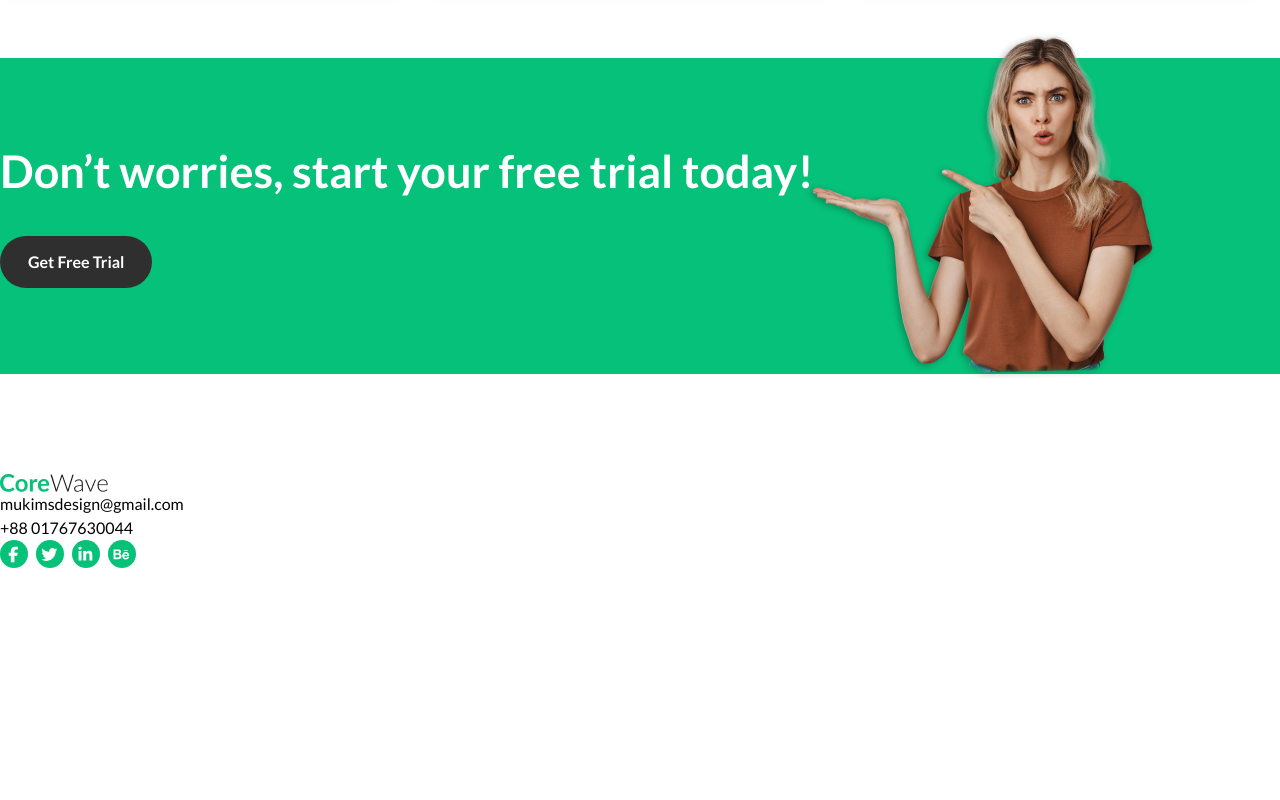
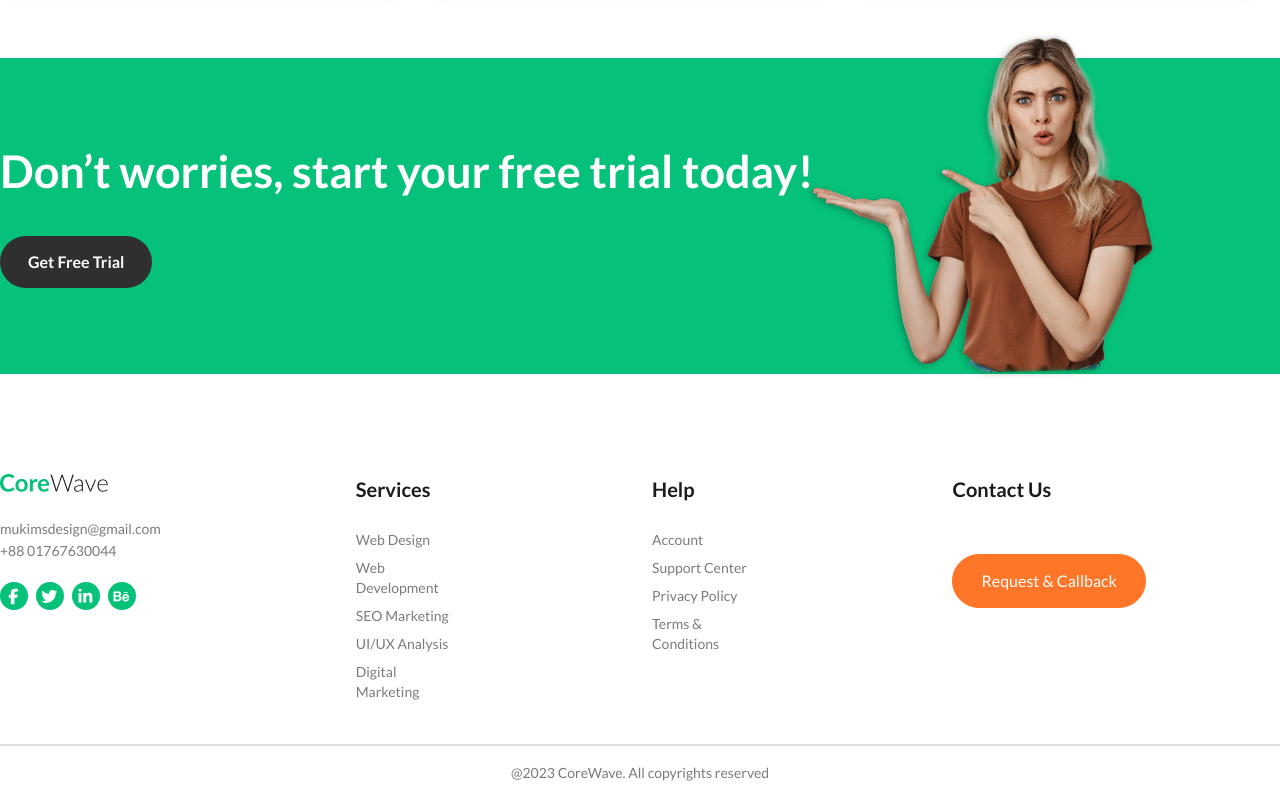
Before and after one commit to menabil/coreWave, a React (Vite) app: page / in a window 1280 px wide. Shown: the part 2856-3656 px from the top of the page. Before the commit the page ends 3464 px from the top, so only its background shows below. Built offline with nearby package versions, Linux system fonts and the light colour scheme.

Commit message:
footer done

```diff
--- a/src/components/layouts/Footer.jsx
+++ b/src/components/layouts/Footer.jsx
@@ -6,29 +6,59 @@ import { FaFacebookF } from "react-icons/fa6";
 import { FaTwitter } from "react-icons/fa";
 import { FaLinkedinIn } from "react-icons/fa6";
 import { FaBehance } from "react-icons/fa";
+import Button from "../common/Button";
 
 const Footer = () => {
   return (
     <div className="mt-25">
-      <Container className={"pb-10"}>
+      <Container>
+        <Flex className={"items-start gap-x-[195px] mb-10.5"}>
           <div className="">
             <Images imgSrc={fLogo} />
-          <p>mukimsdesign@gmail.com</p>
-          <p>+88 01767630044</p>
+            <p className="text-sm text-[#7B7B7B] leading-5.5 mt-6.5">mukimsdesign@gmail.com</p>
+            <p className="text-sm text-[#7B7B7B] leading-5.5 mb-5">+88 01767630044</p>
             <Flex className={"gap-x-2"}>
-            <div className="rounded-full bg-[#06C279] h-7 w-7 text-white relative">
+              <div className="rounded-full bg-[#06C279] h-7 w-7 text-white relative cursor-pointer">
                 <FaFacebookF className="absulate top-1/2 left-1/2  translate-x-1/3 translate-y-[40%]" />
               </div>
-            <div className="rounded-full bg-[#06C279] h-7 w-7 text-white relative">
+              <div className="rounded-full bg-[#06C279] h-7 w-7 text-white relative cursor-pointer">
                 <FaTwitter className="absulate top-1/2 left-1/2  translate-x-1/3 translate-y-[40%]" />
               </div>
-            <div className="rounded-full bg-[#06C279] h-7 w-7 text-white relative">
+              <div className="rounded-full bg-[#06C279] h-7 w-7 text-white relative cursor-pointer">
                 <FaLinkedinIn className="absulate top-1/2 left-1/2  translate-x-1/3 translate-y-[40%]" />
               </div>
-            <div className="rounded-full bg-[#06C279] h-7 w-7 text-white relative">
+              <div className="rounded-full bg-[#06C279] h-7 w-7 text-white relative cursor-pointer">
                 <FaBehance className="absulate top-1/2 left-1/2  translate-x-1/3 translate-y-[40%]" />
               </div>
             </Flex>
+          </div>
+          <div className="">
+            <h6 className="text-xl text-[#1B1B1B] mb-6.5 leading-7.5 font-semibold">Services</h6>
+            <Flex className={"flex-col text-sm text-[#7B7B7B] gap-y-2 items-start"}>
+              <p>Web Design</p>
+              <p>Web Development</p>
+              <p>SEO Marketing</p>
+              <p>UI/UX Analysis</p>
+              <p>Digital Marketing</p>
+            </Flex>
+          </div>
+          <div className="">
+            <h6 className="text-xl text-[#1B1B1B] mb-6.5 leading-7.5 font-semibold">Help</h6>
+            <Flex className={"flex-col text-sm text-[#7B7B7B] gap-y-2 items-start"}>
+              <p>Account</p>
+              <p>Support Center</p>
+              <p>Privacy Policy</p>
+              <p>Terms & Conditions</p>
+            </Flex>
+          </div>
+          <div className="">
+            <h6 className="text-xl text-[#1B1B1B] mb-6.5 leading-7.5 font-semibold">Contact Us</h6>
+            <input type="text" />
+            <Button btnText={"Request & Callback"} />
+          </div>
+        </Flex>
+        <div className="border-t-2 border-[#E0E0E0] text-center w-full text-sm font-medium text-[#7B7B7B] leading-5.5 py-4">
+          @2023 CoreWave. All copyrights reserved
         </div>
       </Container>
     </div>
```
Lines whose indentation alone changed are shown as unchanged.
